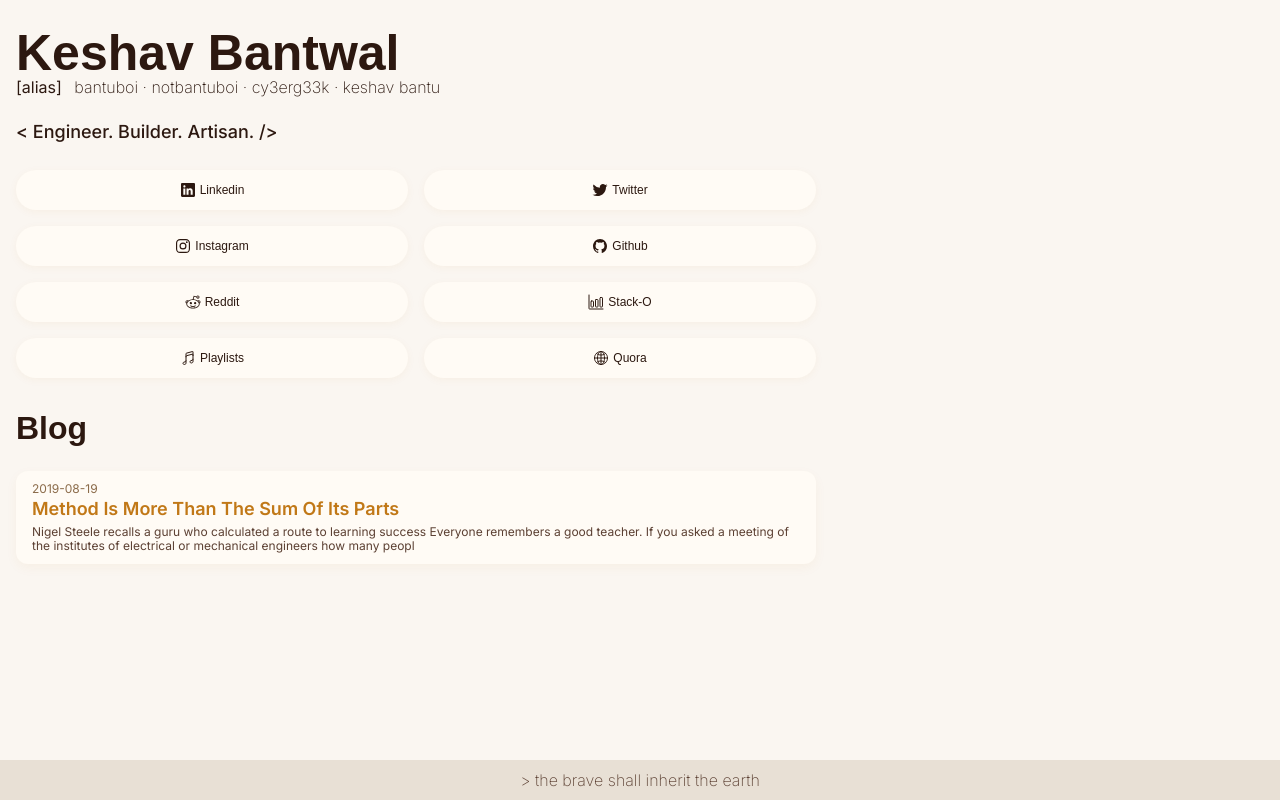
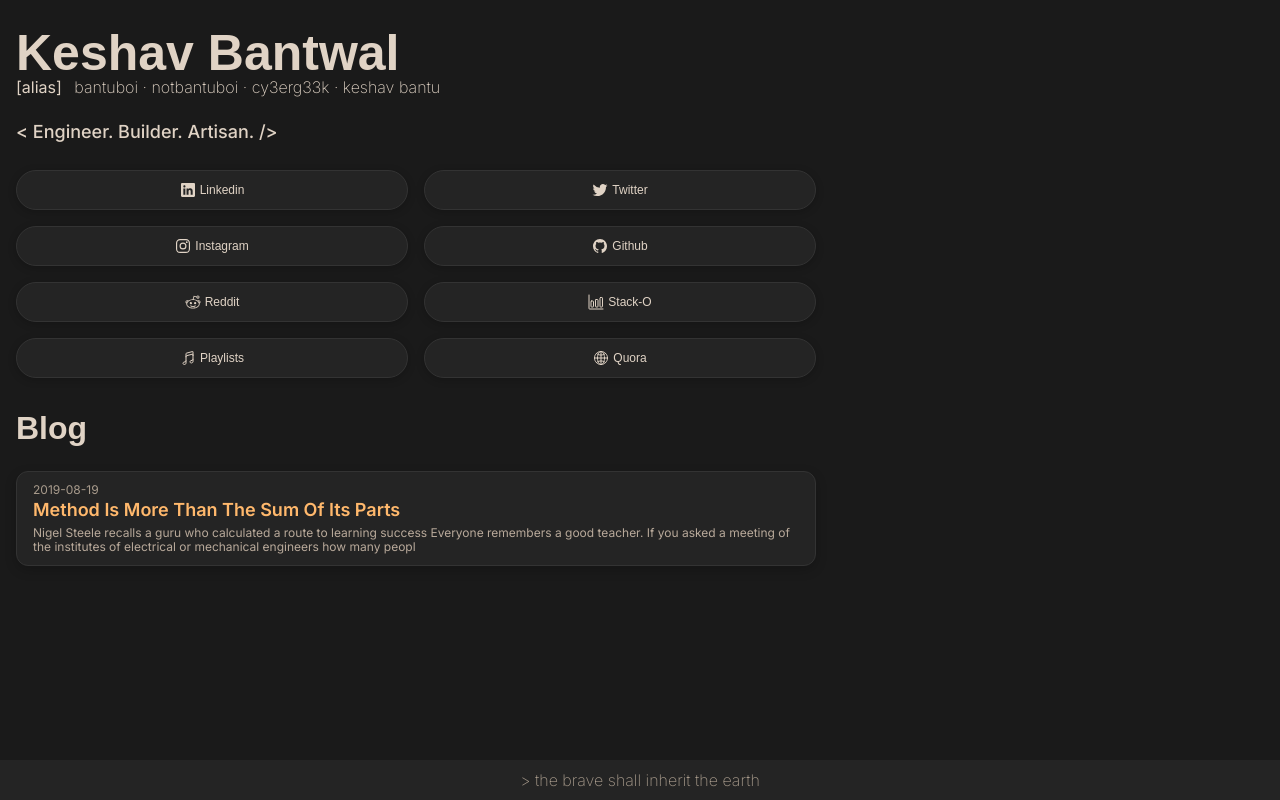
Before and after one commit to keshavbantu/keshavbantu.github.io, a React (Vite) app: page / in a window 1280 px wide. Built offline with nearby package versions, Linux system fonts and the light colour scheme; a web font is replaced by a local one.

Commit message:
damn this looks sick

```diff
--- a/src/App.scss
+++ b/src/App.scss
@@ -14,8 +14,8 @@ html, body {
   width: 100%;
   overflow-x: hidden;
   font-family: "Special Gothic Expanded One", sans-serif;
-  background-color: #faf6f1;
-  color: #2c1810;
+  background-color: #1a1a1a;
+  color: #e0d3c5;
   display: flex;
   flex-direction: column;
 }
@@ -25,12 +25,12 @@ body {
 }
 
 a {
-  color: #c17817;
+  color: #ffb86c;
   text-decoration: none;
   transition: color 0.2s ease;
 
   &:hover {
-    color: #e69c2e;
+    color: #ffd8a8;
   }
 }
 
@@ -82,7 +82,7 @@ a {
     display: flex;
     justify-content: center;
     align-items: center;
-    background-color: #e8e0d5;
-    color: #5c4033;
+    background-color: #242424;
+    color: #a89b8c;
   }
 }
--- a/src/links/Links.scss
+++ b/src/links/Links.scss
@@ -30,7 +30,7 @@
     align-items: center;
     justify-content: center;
     padding: 8px 2px;
-    background: #fffbf5;
+    background: #242424;
     border-radius: 9999px;
     font-size: 12px;
     font-weight: 500;
@@ -38,13 +38,15 @@
     transition: all 0.2s ease;
     text-align: center;
     min-height: 40px;
-    color: #2c1810;
-    box-shadow: rgba(194, 120, 23, 0.05) 0px 2px 8px;
+    color: #e0d3c5;
+    box-shadow: rgba(0, 0, 0, 0.2) 0px 2px 8px;
+    border: 1px solid #333333;
 
     &:hover {
         transform: translateY(-2px);
-        background: #fff9f0;
-        box-shadow: rgba(194, 120, 23, 0.1) 0px 4px 12px;
+        background: #2a2a2a;
+        box-shadow: rgba(255, 184, 108, 0.1) 0px 4px 12px;
+        border-color: #404040;
     }
 }
 
@@ -53,7 +55,7 @@
     align-items: center;
     justify-content: center;
     padding: 8px 2px;
-    background: #fffbf5;
+    background: #242424;
     border-radius: 9999px;
     font-size: 12px;
     font-weight: 500;
@@ -61,12 +63,14 @@
     transition: all 0.2s ease;
     text-align: center;
     min-height: 60px;
-    color: #2c1810;
-    box-shadow: rgba(194, 120, 23, 0.05) 0px 2px 8px;
+    color: #e0d3c5;
+    box-shadow: rgba(0, 0, 0, 0.2) 0px 2px 8px;
+    border: 1px solid #333333;
 
     &:hover {
         transform: translateY(-2px);
-        background: #fff9f0;
-        box-shadow: rgba(194, 120, 23, 0.1) 0px 4px 12px;
+        background: #2a2a2a;
+        box-shadow: rgba(255, 184, 108, 0.1) 0px 4px 12px;
+        border-color: #404040;
     }
 }
--- a/src/viewers/PostList.scss
+++ b/src/viewers/PostList.scss
@@ -13,9 +13,9 @@
 
         button {
             width: 100%;
-            background-color: #fffbf5;
+            background-color: #242424;
             border: none;
-            color: #2c1810;
+            color: #e0d3c5;
             font-family: "Inter", sans-serif;
             font-size: 14px;
             padding: 10px 16px;
@@ -25,17 +25,19 @@
             display: flex;
             flex-direction: column;
             transition: all 0.2s ease;
-            box-shadow: rgba(194, 120, 23, 0.05) 0px 4px 12px;
+            box-shadow: rgba(0, 0, 0, 0.2) 0px 4px 12px;
+            border: 1px solid #333333;
 
             &:hover {
                 transform: translateY(-2px);
-                background-color: #fff9f0;
-                box-shadow: rgba(194, 120, 23, 0.1) 0px 6px 16px;
+                background-color: #2a2a2a;
+                box-shadow: rgba(255, 184, 108, 0.1) 0px 6px 16px;
+                border-color: #404040;
             }
 
             .post-date {
                 font-size: 12px;
-                color: #8b6b4a;
+                color: #a89b8c;
                 font-weight: 400;
             }
 
@@ -43,13 +45,13 @@
                 font-size: 18px;
                 font-weight: 600;
                 margin-top: 2px;
-                color: #c17817;
+                color: #ffb86c;
             }
 
             .post-preview {
                 font-size: 12px;
                 font-weight: 400;
-                color: #5c4033;
+                color: #b8a99a;
                 margin-top: 6px;
                 max-height: 4.8em;
                 overflow: hidden;
```
